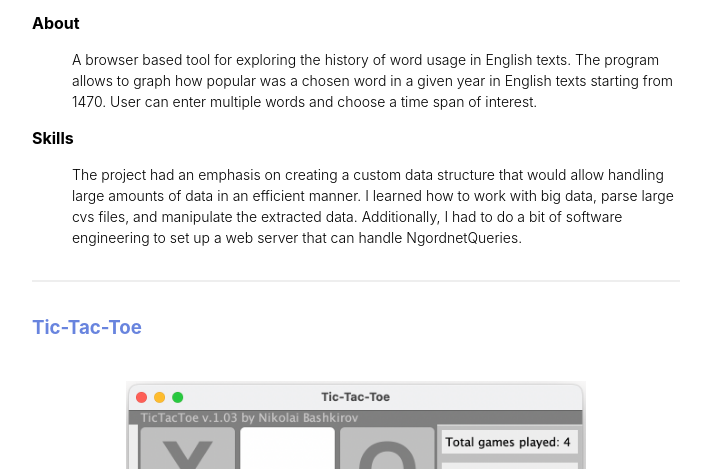
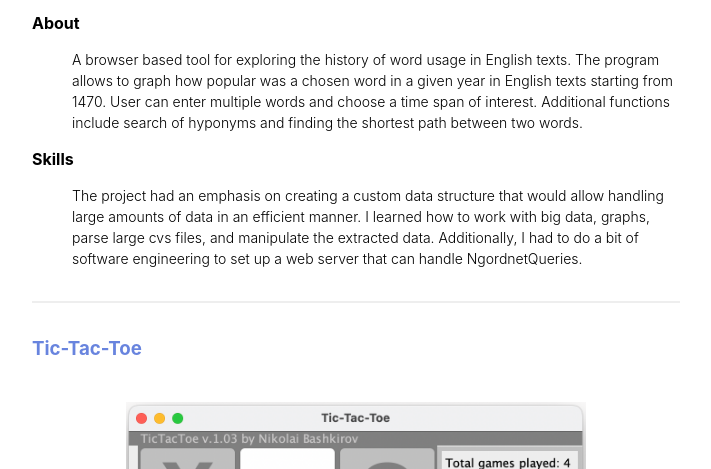
Before and after one commit to BashkirovN/BashkirovN.github.io, a plain HTML site: page projects.html in a window 1280 px wide. Shown: the part 824-1293 px from the top of the page, without its empty margins (284-995 px from the left). Drawn offline with Linux system fonts and the light colour scheme.

Commit message:
update ngordnet descripiton in projects.html

```diff
--- a/projects.html
+++ b/projects.html
@@ -45,10 +45,10 @@
     <dt><h4>About</h4></dt>
     <dd><p>A browser based tool for exploring the history of word usage in English texts. The program allows to graph
         how popular was a chosen word in a given year in English texts starting from 1470. User can enter multiple words
-        and choose a time span of interest.</p></dd>
+        and choose a time span of interest. Additional functions include search of hyponyms and finding the shortest path between two words.</p></dd>
     <dt><h4>Skills</h4></dt>
     <dd><p>The project had an emphasis on creating a custom data structure that would allow handling large amounts of
-        data in an efficient manner. I learned how to work with big data, parse large cvs files, and manipulate the
+        data in an efficient manner. I learned how to work with big data, graphs, parse large cvs files, and manipulate the
         extracted data. Additionally, I had to do a bit of software engineering to set up a web server that can handle
         NgordnetQueries.</p></dd>
 </dl>
```
